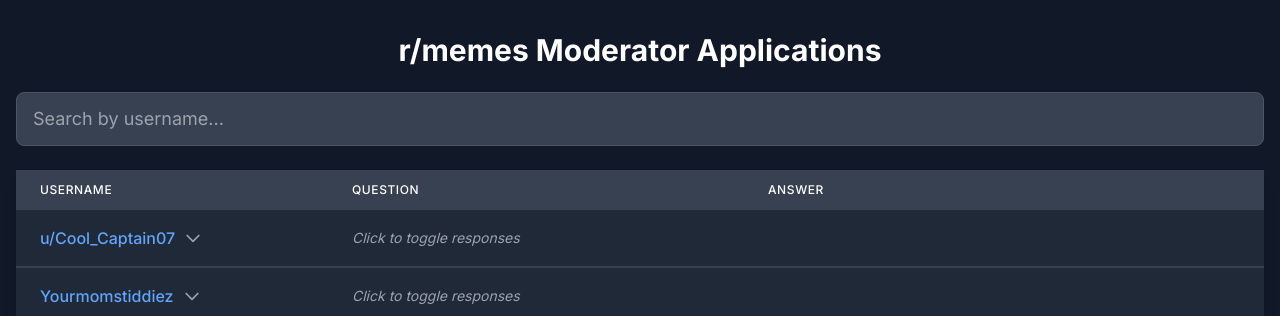
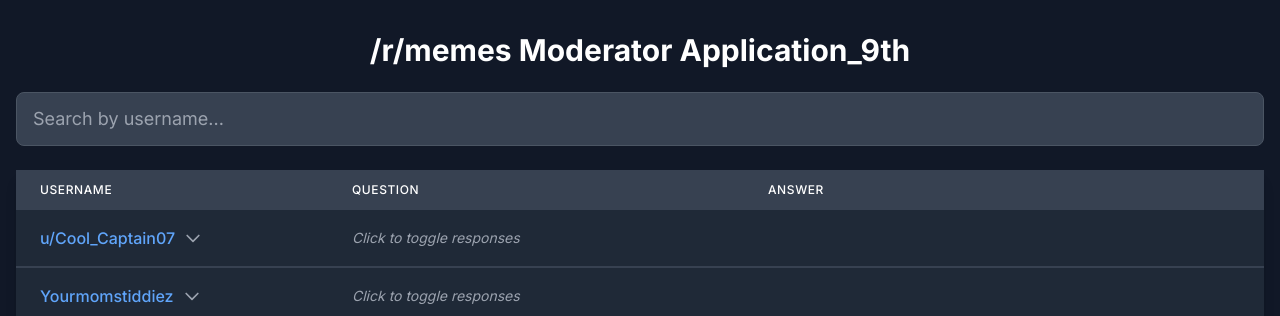
Before and after one commit to SIN-C018/rmemes, a Flask app: page / in a window 1280 px wide. Shown: the top 316 px of the page. Run offline with Flask 3, Linux system fonts and the light colour scheme; some libraries are stand-ins or nearby versions.

Commit message:
Update index.html

```diff
--- a/templates/index.html
+++ b/templates/index.html
@@ -3,7 +3,7 @@
 <head>
   <meta charset="UTF-8" />
   <meta name="viewport" content="width=device-width, initial-scale=1.0" />
-  <title>r/memes Moderator Applications</title>
+  <title>/r/memes Mod Application</title>
 
   <link rel="preconnect" href="https://fonts.googleapis.com">
   <link rel="preconnect" href="https://fonts.gstatic.com" crossorigin>
@@ -33,7 +33,7 @@
 </head>
 <body class="bg-gray-900 text-white min-h-screen">
   <div class="container mx-auto px-4 py-8">
-    <h1 class="text-3xl font-bold mb-6 text-center">r/memes Moderator Applications</h1>
+    <h1 class="text-3xl font-bold mb-6 text-center">/r/memes Moderator Application_9th</h1>
 
     <div class="mb-6">
       <input
```
